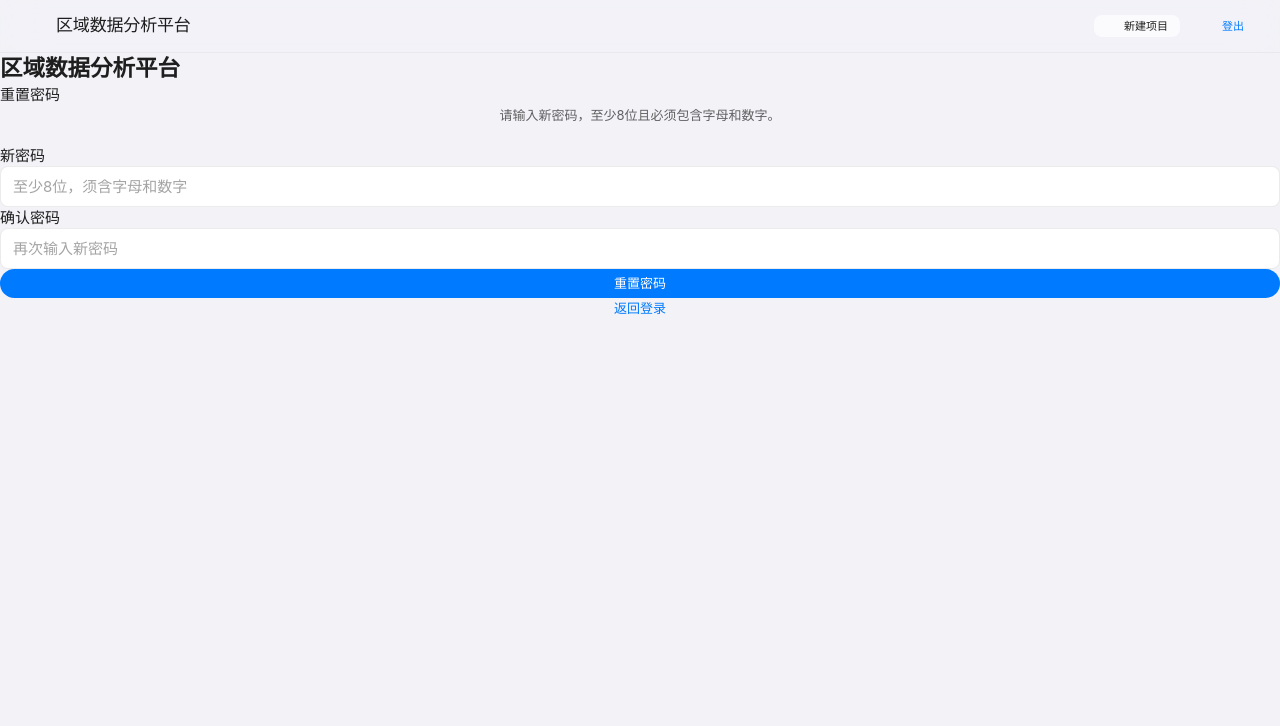
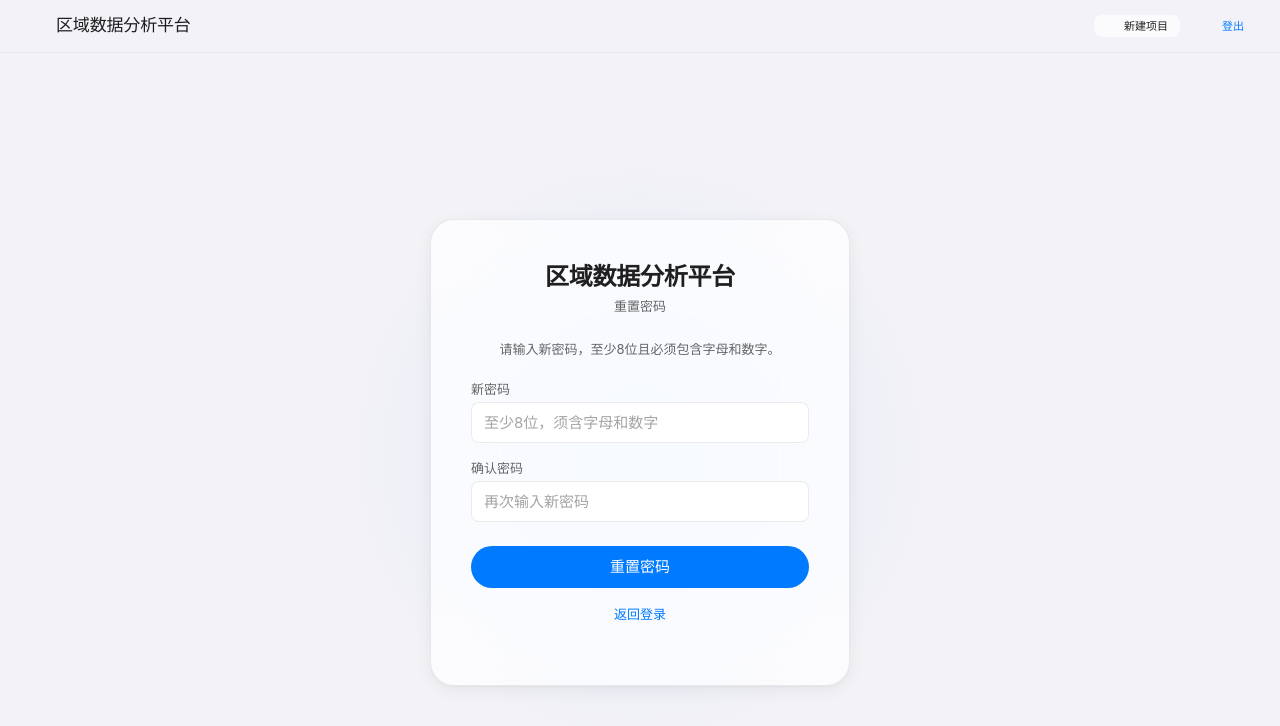
Before and after one commit to A-lawn/region-analysis-saas, a Vue app in the folder frontend-vue/: page /#/reset-password in a window 1280 px wide. Shown: the top 726 px of the page. Built offline with nearby package versions, Linux system fonts and the light colour scheme; sample sign-in values are in the browser's storage.

Commit message:
fix: add missing styles to ResetPasswordView

```diff
--- a/frontend-vue/src/views/ResetPasswordView.vue
+++ b/frontend-vue/src/views/ResetPasswordView.vue
@@ -23,7 +23,7 @@
           </button>
         </form>
         <p class="link-text">
-          <router-link :to="{ name: `login` }">返回登录</router-link>
+          <router-link :to="{ name: 'login' }">返回登录</router-link>
         </p>
       </div>
     </div>
@@ -89,6 +89,80 @@ async function submitReset() {
 </script>
 
 <style scoped>
+.login-view {
+  display: flex;
+  align-items: center;
+  justify-content: center;
+  min-height: 100vh;
+  background: var(--color-bg-primary);
+  position: relative;
+  overflow: hidden;
+}
+
+.login-bg-glow {
+  position: absolute;
+  top: 50%;
+  left: 50%;
+  width: 600px;
+  height: 600px;
+  transform: translate(-50%, -50%);
+  background: radial-gradient(circle, rgba(0, 122, 255, 0.06) 0%, transparent 70%);
+  pointer-events: none;
+}
+
+.login-card {
+  position: relative;
+  background: var(--color-bg-card);
+  backdrop-filter: blur(30px) saturate(180%);
+  -webkit-backdrop-filter: blur(30px) saturate(180%);
+  padding: var(--space-10);
+  border-radius: var(--radius-xl);
+  box-shadow: var(--shadow-card);
+  width: min(420px, 90vw);
+  max-width: 90vw;
+  border: 1px solid var(--color-border);
+}
+
+.login-card h2 {
+  text-align: center;
+  margin: 0 0 var(--space-1);
+  font-size: var(--text-xl);
+  font-weight: var(--font-bold);
+  letter-spacing: -0.01em;
+}
+
+.login-subtitle {
+  text-align: center;
+  font-size: var(--text-sm);
+  color: var(--color-text-secondary);
+  margin: 0 0 var(--space-6);
+}
+
+.field {
+  margin-bottom: var(--space-4);
+}
+
+.field label {
+  display: block;
+  font-size: var(--text-sm);
+  font-weight: var(--font-medium);
+  margin-bottom: var(--space-1);
+  color: var(--color-text-secondary);
+}
+
+.login-submit {
+  margin-top: var(--space-2);
+  padding: 12px;
+  font-size: var(--text-base);
+}
+
+.link-text {
+  text-align: center;
+  margin-top: var(--space-4);
+  font-size: var(--text-sm);
+  color: var(--color-text-secondary);
+}
+
 .reset-section {
   text-align: center;
 }
```
